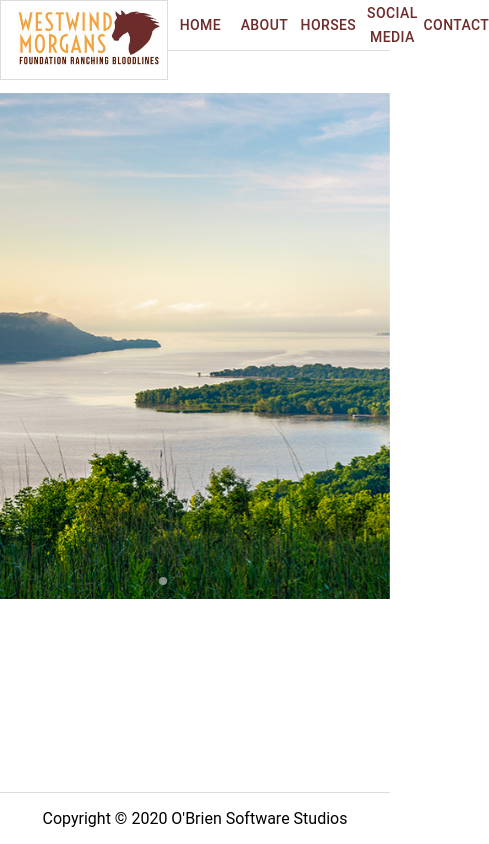
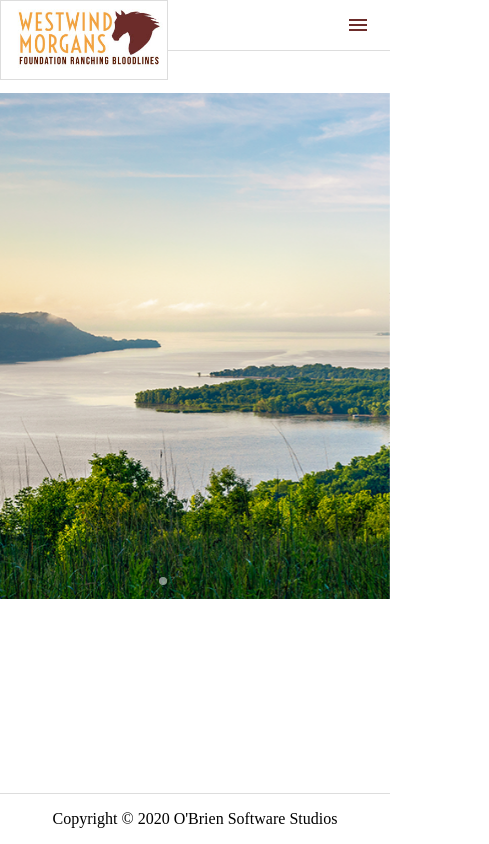
Before and after one commit to whoguy24/westwind-morgans, a React (Create React App) app: page /#/home in a window 390 px wide. Shown: the whole page, 489 px wide, since content can reach past the window. Built offline with nearby package versions, Linux system fonts and the light colour scheme.

Commit message:
Built responive navigation for mobile devices.

```diff
--- a/src/components/App/App.css
+++ b/src/components/App/App.css
@@ -1,10 +1,6 @@
 body {
   margin: 0px;
   margin: auto;
-}
-
-p, h1, h2, h3, h4, h5, h6 {
-  font-family: "Roboto","Helvetica","Arial",sans-serif;
 }
 
 .navigation-header {
@@ -14,6 +10,27 @@ p, h1, h2, h3, h4, h5, h6 {
   width: 100%;
   justify-content: left;
   border-bottom: 1px solid #DDDDDD;
+}
+
+.navigation-header-mobile {
+  background-color: white;
+  height: 50px;
+  display: flex;
+  width: 100%;
+  justify-content: space-between;
+  border-bottom: 1px solid #DDDDDD;
+}
+
+.navigation-header-mobile Button {
+  color: #6c2c2a;
+  padding: 20px;
+  border-radius: 0px;
+}
+
+.navigation-header-mobile Button:hover {
+  background-color: #6c2c2a;
+  color: #e2b04d;
+  border-radius: 0px;
 }
 
 .navigation-header-logo {
--- a/src/components/Navigation/Navigation.jsx
+++ b/src/components/Navigation/Navigation.jsx
@@ -10,8 +10,17 @@ import React, { useState } from 'react';
 import { useNavigate } from 'react-router-dom';
 
 import Button from '@mui/material/Button';
+import IconButton from '@mui/material/IconButton';
+import Drawer from '@mui/material/Drawer';
+import MenuIcon from '@mui/icons-material/Menu';
 import Menu from '@mui/material/Menu';
 import MenuItem from '@mui/material/MenuItem';
+import List from '@mui/material/List';
+import ListItem from '@mui/material/ListItem';
+import ListItemButton from '@mui/material/ListItemButton';
+import ListItemText from '@mui/material/ListItemText';
+import Divider from '@mui/material/Divider';
+import Typography from '@mui/material/Typography';
 
 ///////////////////////////////////////////////////////
 ///// COMPONENT FUNCTION //////////////////////////////
@@ -22,55 +31,70 @@ function Navigation() {
     const [aboutMenu, setAboutMenu] = useState();
     const [horsesMenu, setHorsesMenu] = useState();
 
+    const [drawerActive, setDrawerActive] = useState(false);
+
+    const [height, setHeight] = useState(document.body.clientHeight);
+    const [width, setWidth] = useState(document.body.clientWidth);
+
     const aboutOpen = Boolean(aboutMenu);
     const horsesOpen = Boolean(horsesMenu);
 
     const navigate = useNavigate();
 
+    window.addEventListener('resize', handleContentSizeChange)
+
+    function handleContentSizeChange() {
+        setHeight(document.body.clientHeight)
+        setWidth(document.body.clientWidth)
+    }
+
     function handleMenuClick(event) {
 
-        if (event.target.id === 'about-button') {
+        if (event.currentTarget.id === 'about-button') {
             setAboutMenu(event.currentTarget);
         }
-        else if (event.target.id === 'horses-button') {
+        else if (event.currentTarget.id === 'horses-button') {
             setHorsesMenu(event.currentTarget);
         }
-        else if (event.target.id === 'home-button') {
+        else if (event.currentTarget.id === 'home-button' || event.currentTarget.id === 'home-button-mobile') {
             navigate('/home')
+            handleMenuClose()
         }
-        else if (event.target.id === 'mission-button') {
+        else if (event.currentTarget.id === 'mission-button' || event.currentTarget.id === 'mission-button-mobile') {
             navigate('/mission')
             handleMenuClose()
         }
-        else if (event.target.id === 'testimonials-button') {
+        else if (event.currentTarget.id === 'testimonials-button' || event.currentTarget.id === 'testimonials-button-mobile') {
             navigate('/testimonials')
             handleMenuClose()
         }
-        else if (event.target.id === 'visit-button') {
+        else if (event.currentTarget.id === 'visit-button' || event.currentTarget.id === 'visit-button-mobile') {
             navigate('/visit')
             handleMenuClose()
         }
-        else if (event.target.id === 'stallions-button') {
+        else if (event.currentTarget.id === 'stallions-button' || event.currentTarget.id === 'stallions-button-mobile') {
             navigate('/stallions_gallery')
             handleMenuClose()
         }
-        else if (event.target.id === 'mares-button') {
+        else if (event.currentTarget.id === 'mares-button' || event.currentTarget.id === 'mares-button-mobile') {
             navigate('/mares_gallery')
             handleMenuClose()
         }
-        else if (event.target.id === 'expecting-button') {
+        else if (event.currentTarget.id === 'expecting-button' || event.currentTarget.id === 'expecting-button-mobile') {
             navigate('/expecting_gallery')
             handleMenuClose()
         }
-        else if (event.target.id === 'sales-button') {
+        else if (event.currentTarget.id === 'sales-button' || event.currentTarget.id === 'sales-button-mobile') {
             navigate('/sales_gallery')
             handleMenuClose()
         }
-        else if (event.target.id === 'social-button') {
+        else if (event.currentTarget.id === 'social-button' || event.currentTarget.id === 'social-button-mobile') {
             navigate('/social_media')
+            handleMenuClose()
         }
-        else if (event.target.id === 'contact-button') {
+        else if (event.currentTarget.id === 'contact-button' || event.currentTarget.id === 'contact-button-mobile') {
             navigate('/contact')
+            handleMenuClose()
         }
 
     }
@@ -78,10 +102,15 @@ function Navigation() {
     function handleMenuClose() {
         setAboutMenu(null);
         setHorsesMenu(null);
+        setDrawerActive(false)
     }
 
     // Render DOM
     return (
+
+        <div>
+
+            { width > 700 ?
 
                 <div className="navigation-header">
 
@@ -97,7 +126,7 @@ function Navigation() {
                     >About</Button>
 
                     <Button id="horses-button"
-                aria-controls={horsesMenu ? 'about-menu' : false}
+                        aria-controls={horsesMenu ? 'horses-menu' : false}
                         aria-haspopup="true"
                         aria-expanded={horsesMenu ? 'true' : false}
                         onClick={handleMenuClick}
@@ -121,6 +150,116 @@ function Navigation() {
 
                 </div>
 
+                :
+
+                <div className="navigation-header-mobile">
+                    <img id='home-button' className='navigation-header-logo' src="westwind-logo.jpg" alt="logo" onClick={handleMenuClick}/>
+
+                    <IconButton className='navigation-menu-button' onClick={()=>setDrawerActive(!drawerActive)}>
+                            <MenuIcon className='navigation-menu-button-icon'/>
+                    </IconButton>
+
+                </div>
+
+            }
+
+            <Drawer variant="temporary" open={drawerActive} onClose={()=>setDrawerActive(false)} anchor={'bottom'}>
+
+                <List className='navigation-menu-list'>
+
+                    <ListItem id='home-button-mobile'disablePadding>
+                        <ListItemButton  id='home-button-mobile' onClick={handleMenuClick}>
+                            <ListItemText primary="Home"/>
+                        </ListItemButton>
+                    </ListItem>
+
+                    <Divider component="li" />
+                    <li>
+                        <Typography
+                        sx={{ mt: 0.5, ml: 2 }}
+                        color="text.secondary"
+                        display="block"
+                        variant="caption"
+                        >
+                        About
+                        </Typography>
+                    </li>
+
+                    <ListItem disablePadding>
+                        <ListItemButton id='mission-button-mobile' onClick={handleMenuClick}>
+                            <ListItemText primary="Mission" sx={{ ml: 3 }} />
+                        </ListItemButton>
+                    </ListItem>
+
+                    <ListItem disablePadding>
+                        <ListItemButton id='testimonials-button-mobile' onClick={handleMenuClick}>
+                            <ListItemText primary="Testimonials" sx={{ ml: 3 }} />
+                        </ListItemButton>
+                    </ListItem>
+
+                    <ListItem disablePadding>
+                        <ListItemButton id='visit-button-mobile' onClick={handleMenuClick}>
+                            <ListItemText primary="Visit" sx={{ ml: 3 }} />
+                        </ListItemButton>
+                    </ListItem>
+
+                    <Divider component="li" />
+                    <li>
+                        <Typography
+                        sx={{ mt: 0.5, ml: 2 }}
+                        color="text.secondary"
+                        display="block"
+                        variant="caption"
+                        >
+                        Horses
+                        </Typography>
+                    </li>
+
+                    <ListItem disablePadding>
+                        <ListItemButton id='stallions-button-mobile' onClick={handleMenuClick}>
+                            <ListItemText primary="Stallions" sx={{ ml: 2 }} />
+                        </ListItemButton>
+                    </ListItem>
+
+                    <ListItem disablePadding>
+                        <ListItemButton id='mares-button-mobile' onClick={handleMenuClick}>
+                            <ListItemText primary="Mares" sx={{ ml: 2 }} />
+                        </ListItemButton>
+                    </ListItem>
+
+                    <ListItem disablePadding>
+                        <ListItemButton id='sales-button-mobile' onClick={handleMenuClick}>
+                            <ListItemText primary="Sales List" sx={{ ml: 2 }} />
+                        </ListItemButton>
+                    </ListItem>
+
+                    <ListItem disablePadding>
+                        <ListItemButton id='expecting-button-mobile' onClick={handleMenuClick}>
+                            <ListItemText primary="Expecting 2023" sx={{ ml: 2 }} />
+                        </ListItemButton>
+                    </ListItem>
+
+                    <Divider />
+
+                    <ListItem disablePadding>
+                        <ListItemButton id='social-button-mobile' onClick={handleMenuClick}>
+                            <ListItemText primary="Social Media" />
+                        </ListItemButton>
+                    </ListItem>
+
+                    <ListItem disablePadding>
+                        <ListItemButton id='contact-button-mobile' onClick={handleMenuClick}>
+                            <ListItemText primary="Contact" />
+                        </ListItemButton>
+                    </ListItem>
+
+                </List>
+
+            </Drawer>
+
+
+        </div>
+
     );
 }
 
```
Lines whose indentation alone changed are shown as unchanged.
